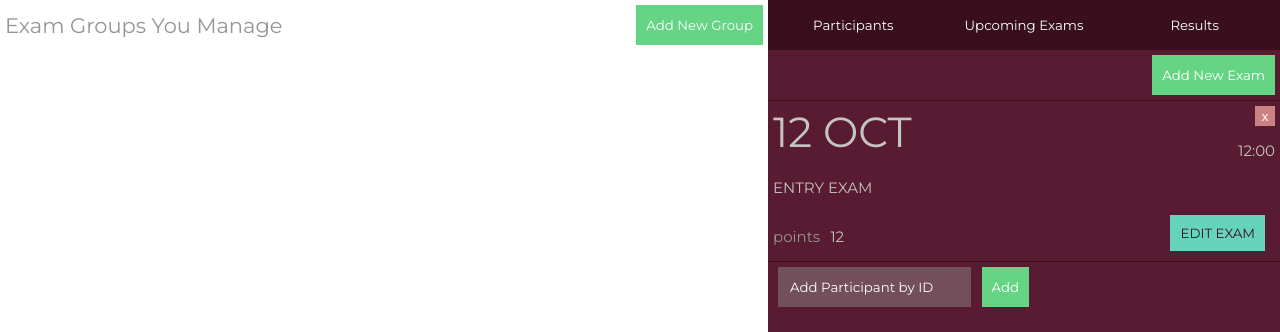
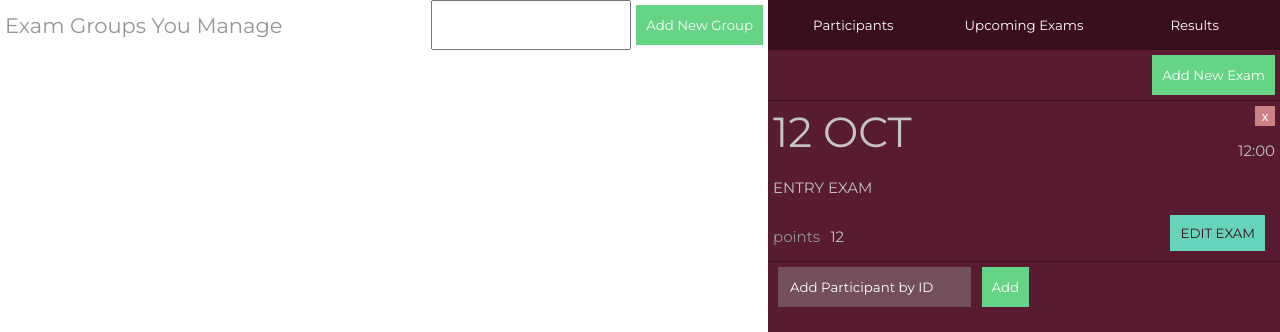
Before and after one commit to SergiMS-exe/ExamManager, a Flask app: page /teacherpage in a window 1280 px wide. Shown: the part 57-389 px from the top of the page. Run offline with Flask 2, Linux system fonts and the light colour scheme; parts of the project's set-up code (start-up, migrations or seed data) failed here and were passed over; some web fonts are replaced.

Commit message:
Update teacherpage.html

```diff
--- a/ExamManager/app/templates/teacherpage.html
+++ b/ExamManager/app/templates/teacherpage.html
@@ -25,10 +25,14 @@
 
                  <div style = "width: 60%">
                      <div class="columns" style=" background-color: white;">
-                         <p style = "margin: auto 5px;">Exam Groups You Manage</p>
-                         <button class= "create-button" style= "margin-left: auto">
-                             Add New Group
-                         </button>
+                         <form style = "margin-bottom: 0px; width: 100%; display: flex;">
+                             <p style = "margin: auto 5px; width: 300px;">Exam Groups You Manage</p>
+                             <input type = "text" class = "inputstyletwo" placeholder="Enter a Group Name" name = "inp-groupname"  style= "margin-left: auto; width: 200px;"></input>
+
+                             <button class= "create-button" name = "btn-creategroup">
+                                 Add New Group
+                             </button>
+			            </form>
                      </div>
 
 
```
